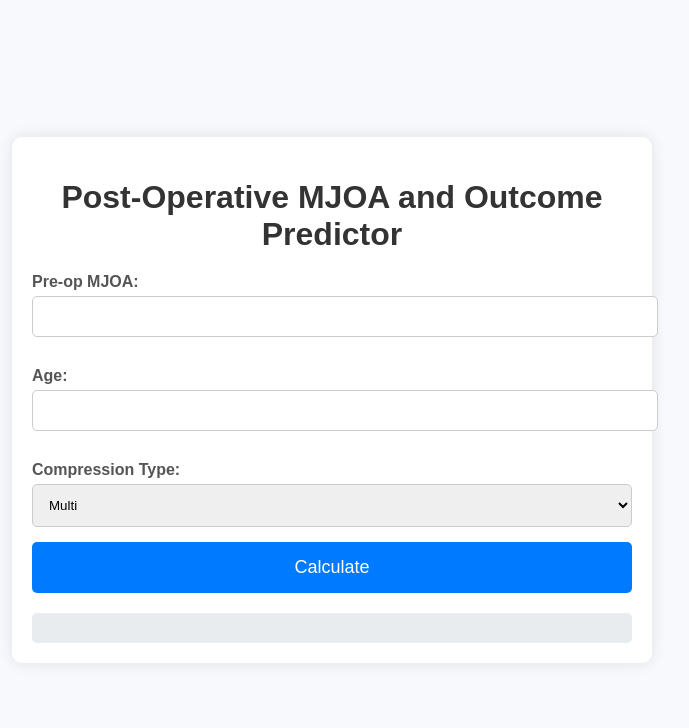
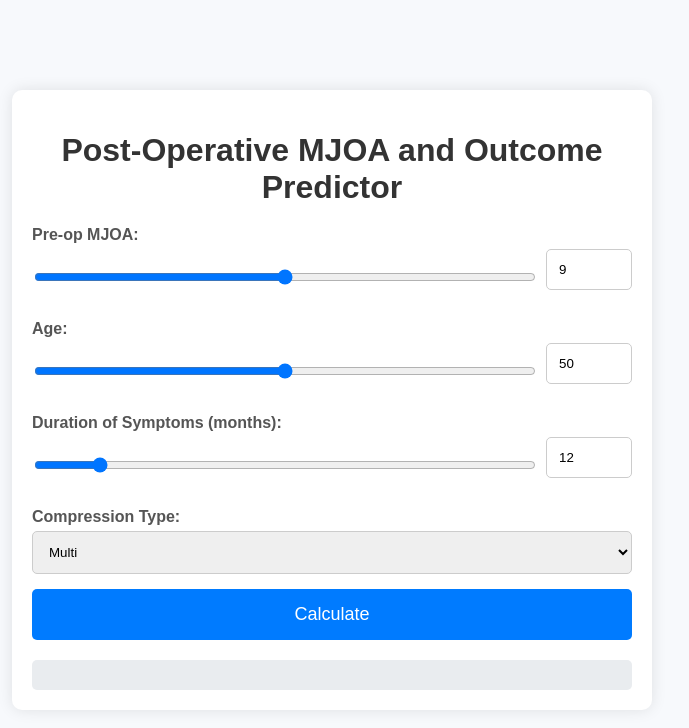
Before and after one commit to feras-beep/MJOA, a plain HTML site: page index.html in a window 1280 px wide. Shown: the whole page, without its empty margins (308-997 px from the left). Drawn offline with Linux system fonts and the light colour scheme.

Commit message:
Update index.html

```diff
--- a/index.html
+++ b/index.html
@@ -33,6 +33,18 @@
             margin: 15px 0 5px;
             font-weight: bold;
             color: #555;
+        }
+        .slider-wrapper {
+            display: flex;
+            align-items: center;
+        }
+        .slider-wrapper input[type="range"] {
+            flex: 1;
+            margin-right: 10px;
+        }
+        .slider-wrapper input[type="number"] {
+            width: 60px;
+            flex: none;
         }
         input[type="number"], select {
             width: 100%;
@@ -71,10 +83,22 @@
         <h1>Post-Operative MJOA and Outcome Predictor</h1>
         <form id="calculator-form">
             <label for="preMJOA">Pre-op MJOA:</label>
-            <input type="number" id="preMJOA" name="preMJOA" required>
+            <div class="slider-wrapper">
+                <input type="range" id="preMJOARange" name="preMJOARange" min="0" max="18" value="9" oninput="syncPreMJOA(this.value)">
+                <input type="number" id="preMJOA" name="preMJOA" min="0" max="18" value="9" oninput="syncPreMJOA(this.value)">
+            </div>
 
             <label for="age">Age:</label>
-            <input type="number" id="age" name="age" required>
+            <div class="slider-wrapper">
+                <input type="range" id="ageRange" name="ageRange" min="0" max="100" value="50" oninput="syncAge(this.value)">
+                <input type="number" id="age" name="age" min="0" max="100" value="50" oninput="syncAge(this.value)">
+            </div>
+
+            <label for="duration">Duration of Symptoms (months):</label>
+            <div class="slider-wrapper">
+                <input type="range" id="durationRange" name="durationRange" min="0" max="100" value="12" oninput="syncDuration(this.value)">
+                <input type="number" id="duration" name="duration" min="0" max="100" value="12" oninput="syncDuration(this.value)">
+            </div>
 
             <label for="compressionType">Compression Type:</label>
             <select id="compressionType" name="compressionType" required>
@@ -88,9 +112,26 @@
     </div>
 
     <script>
+        // Synchronize range and number inputs
+        function syncPreMJOA(value) {
+            document.getElementById('preMJOA').value = value;
+            document.getElementById('preMJOARange').value = value;
+        }
+
+        function syncAge(value) {
+            document.getElementById('age').value = value;
+            document.getElementById('ageRange').value = value;
+        }
+
+        function syncDuration(value) {
+            document.getElementById('duration').value = value;
+            document.getElementById('durationRange').value = value;
+        }
+
         function calculateOutcomes() {
             const preMJOA = parseFloat(document.getElementById('preMJOA').value);
             const age = parseFloat(document.getElementById('age').value);
+            const duration = parseFloat(document.getElementById('duration').value);
             const compressionType = document.getElementById('compressionType').value === 'Single' ? 1 : 0;
 
             // Severe and Mild GLM equations
@@ -100,12 +141,13 @@
             const logitMild = 2.55447 + 0.27770 * preMJOA - 0.05245 * age - 2.27370 * compressionType;
             const pMild = 1 / (1 + Math.exp(-logitMild));
 
-            // Predicted MJOA
+            // Predicted MJOA using duration for the relevant model
             const intercept = 20.67512;
             const coefPreMJOA = 0.39406;
             const coefAge = -0.06415;
             const coefCompression = -7.67333 * compressionType;
-            const predictedMJOA = Math.min(18, Math.max(3, intercept + coefPreMJOA * preMJOA + coefAge * age + coefCompression));
+            const coefDuration = -0.11416 * duration;
+            const predictedMJOA = Math.min(18, Math.max(3, intercept + coefPreMJOA * preMJOA + coefAge * age + coefCompression + coefDuration));
 
             // Determine the most likely outcome
             const likelyOutcome = pMild > pSevere ? 'Mild' : 'Severe';
```
